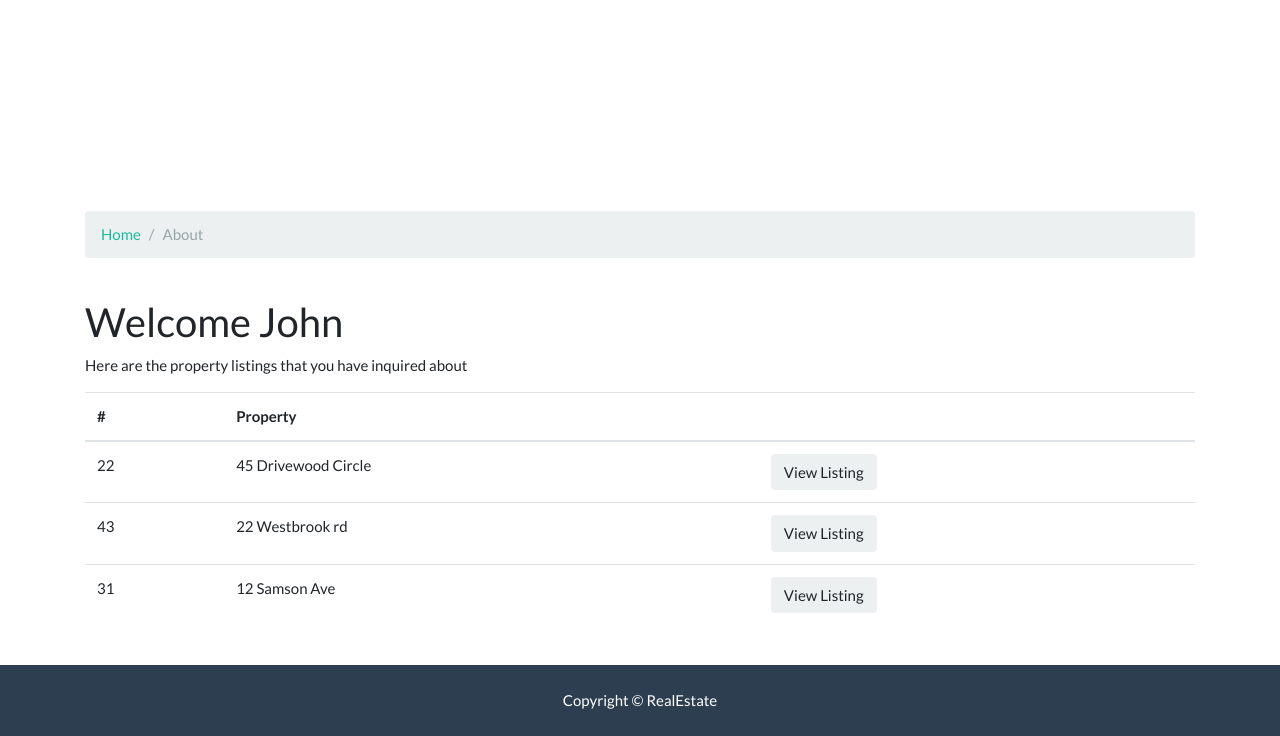
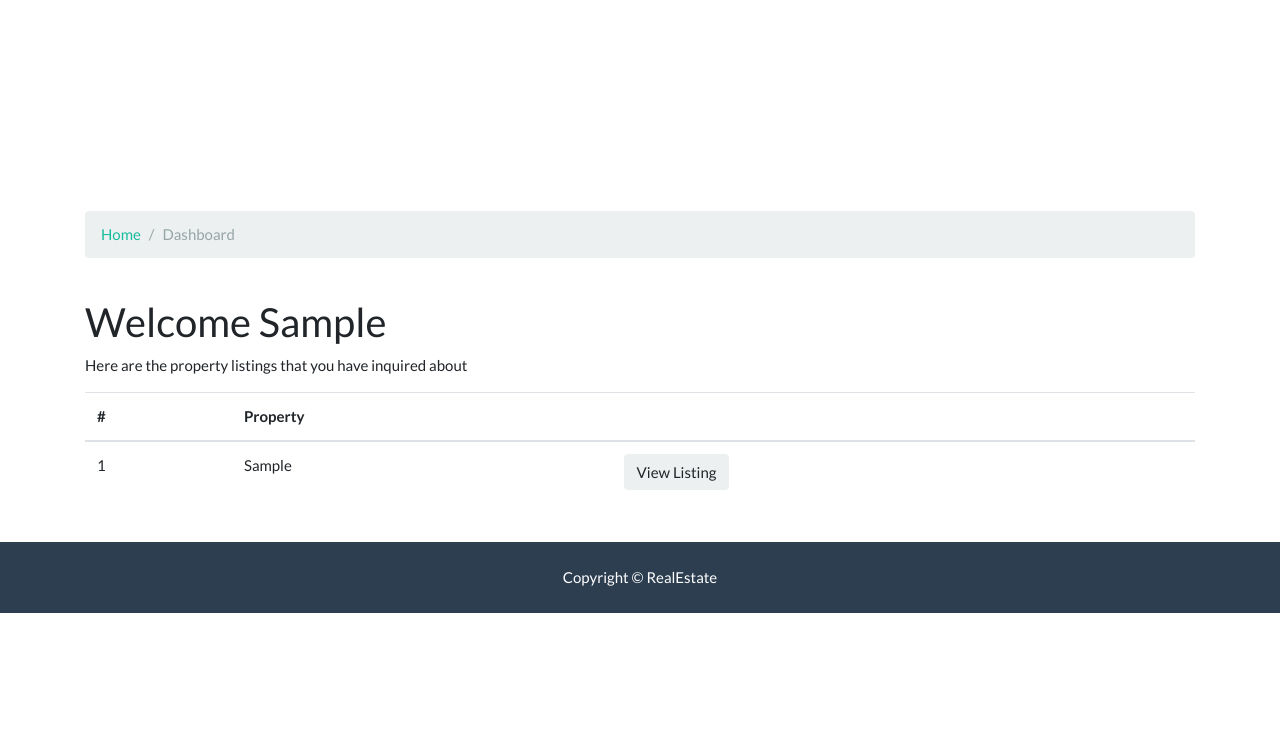
Before and after one commit to elvan/real_estate_app_django_example, a Django app: template templates/accounts/dashboard.html in a window 1280 px wide. Shown: the part 417-1153 px from the top of the page. After the commit the page ends 1030 px from the top, so only its background shows below. Run offline with Django 3.2, Linux system fonts and the light colour scheme; the template is opened without the code that fills it: values that come from a table or form of the project are taken from there, others are empty; a user stored in the database is signed in; tables that the repository leaves empty hold one stand-in row (values such as "Sample post"); parts of the project's set-up code (start-up, migrations or seed data) failed here and were passed over; some libraries are stand-ins or nearby versions.

Commit message:
dashboard functionality

```diff
--- a/templates/accounts/dashboard.html
+++ b/templates/accounts/dashboard.html
@@ -7,9 +7,8 @@
   <div class="container">
     <div class="row text-center">
       <div class="col-md-12">
-        <h1 class="display-4">About RealEstate</h1>
-        <p class="lead">Lorem ipsum dolor sit, amet consectetur adipisicing
-          elit. Sunt, pariatur!</p>
+        <h1 class="display-4">User Dashboard</h1>
+        <p class="lead">Manage your BT Real Estate account</p>
       </div>
     </div>
   </div>
@@ -24,7 +23,7 @@
           <a href="{% url 'index' %}">
             <i class="fas fa-home"></i> Home</a>
         </li>
-        <li class="breadcrumb-item active"> About</li>
+        <li class="breadcrumb-item active"> Dashboard</li>
       </ol>
     </nav>
   </div>
@@ -37,7 +36,8 @@
   <div class="container">
     <div class="row">
       <div class="col-md-12">
-        <h2>Welcome John</h2>
+        <h2>Welcome {{ user.first_name }}</h2>
+        {% if contacts %}
         <p>Here are the property listings that you have inquired about</p>
         <table class="table">
           <thead>
@@ -48,29 +48,21 @@
             </tr>
           </thead>
           <tbody>
+            {% for contact in contacts %}
             <tr>
-              <td>22</td>
-              <td>45 Drivewood Circle</td>
+              <td>{{ contact.id }}</td>
+              <td>{{ contact.listing }}</td>
               <td>
-                <a class="btn btn-light" href="#">View Listing</a>
+                <a class="btn btn-light"
+                  href="{% url 'listing' contact.listing_id %}">View Listing</a>
               </td>
             </tr>
-            <tr>
-              <td>43</td>
-              <td>22 Westbrook rd</td>
-              <td>
-                <a class="btn btn-light" href="#">View Listing</a>
-              </td>
-            </tr>
-            <tr>
-              <td>31</td>
-              <td>12 Samson Ave</td>
-              <td>
-                <a class="btn btn-light" href="#">View Listing</a>
-              </td>
-            </tr>
+            {% endfor %}
           </tbody>
         </table>
+        {% else %}
+        <p>You have not made any inquiries</p>
+        {% endif %}
       </div>
     </div>
   </div>
```
Also changed, not shown: accounts/views.py (+9 -3 lines).
